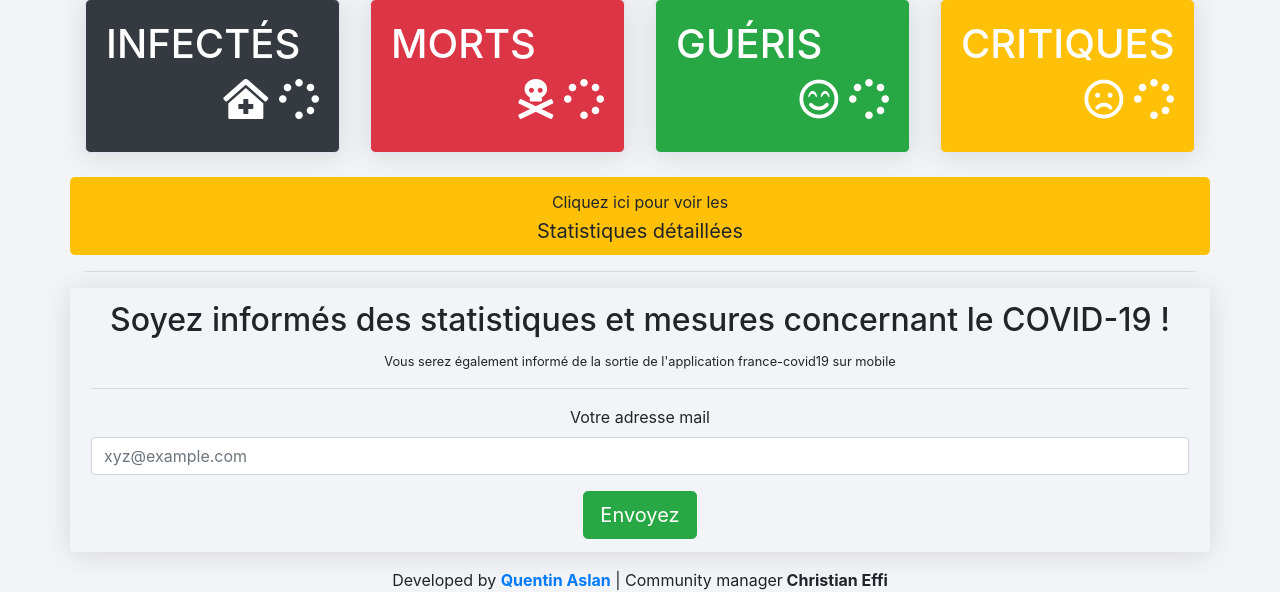
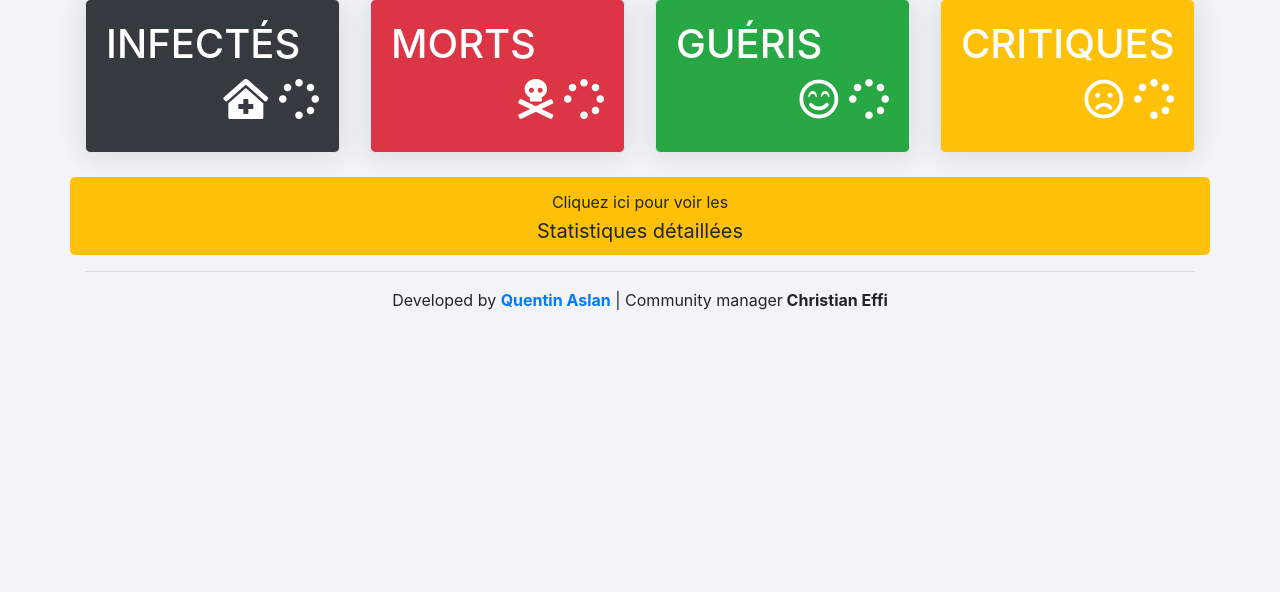
Before and after one commit to quentin-aslan/france-covid19, a PHP site: page /statsSearch.php in a window 1280 px wide. Shown: the part 331-923 px from the top of the page. After the commit the page ends 641 px from the top, so only its background shows below. Run offline with PHP 8.4, Linux system fonts and the light colour scheme; some libraries are stand-ins or nearby versions.

Commit message:
Supprésion de la newsletter

```diff
--- a/statsSearch.php
+++ b/statsSearch.php
@@ -118,27 +118,6 @@
 
         </div>
 
-        <div class="row">
-
-            <div class="alert light-dark shadow text-center col-lg-12">
-                <h2>Soyez informés des statistiques et mesures concernant le COVID-19 !</h2>
-                <small>Vous serez également informé de la sortie de l'application france-covid19 sur mobile</small>
-                <hr>
-                <div class="form-group">
-                    <label for="">Votre adresse mail</label>
-                    <input type="emailInput" class="emailInput form-control" aria-describedby="emailHelp"
-                        placeholder="xyz@example.com">
-                    <span class="errorEmail form-text text-danger text-muted">Nous ne partegerons votre email avec
-                        personne d'autre </span>
-                </div>
-                <input type="hidden" class="pageEmail" value="newsletter">
-                <span class="loadEmail">Chargement ...</span>
-                <button type="submit" class="sendEmail btn btn-success btn-lg">Envoyez</button>
-                <h3 class="okEmail text-success">Votre adresse mail à bien été envoyé !</h3>
-            </div>
-
-        </div>
-
         <!-- Footer -->
         <?php require_once('partials/footer.php'); ?>
         <!-- End of Footer -->
@@ -148,20 +127,9 @@
     <script src="assets/vendor/bootstrap/js/bootstrap.bundle.min.js"></script>
     <!-- Custom scripts for all pages-->
     <script src="assets/js/sb-admin-2.min.js"></script>
-    <script src="assets/vendor/chart.js/Chart.min.js"></script>
-    <!-- <script src="assets/js/pages/dashboard.js"></script> -->
 
   <script src="assets/js/jquery-ui/jquery-ui.min.js"></script>
-
-    <script src="assets/js/email.js"></script>
-    <script src="assets/js/statsSearch.js"></script>
-
-    <?php
-
-    if(isset($_GET['country'])) {
-        echo $_GET['country'];
-    }
-    ?>
+  <script src="assets/js/statsSearch.js"></script>
 
 
 </body>
```
